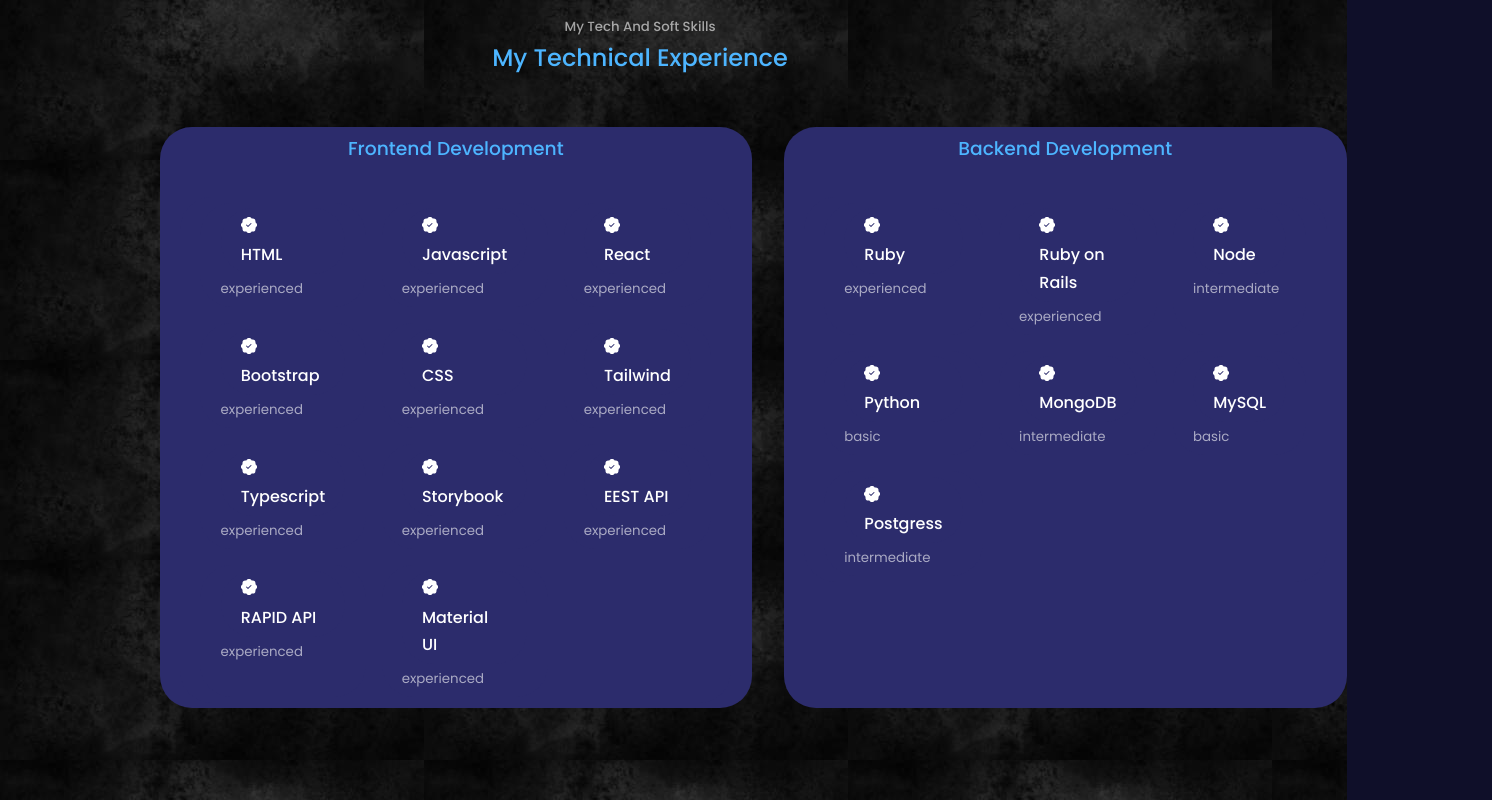
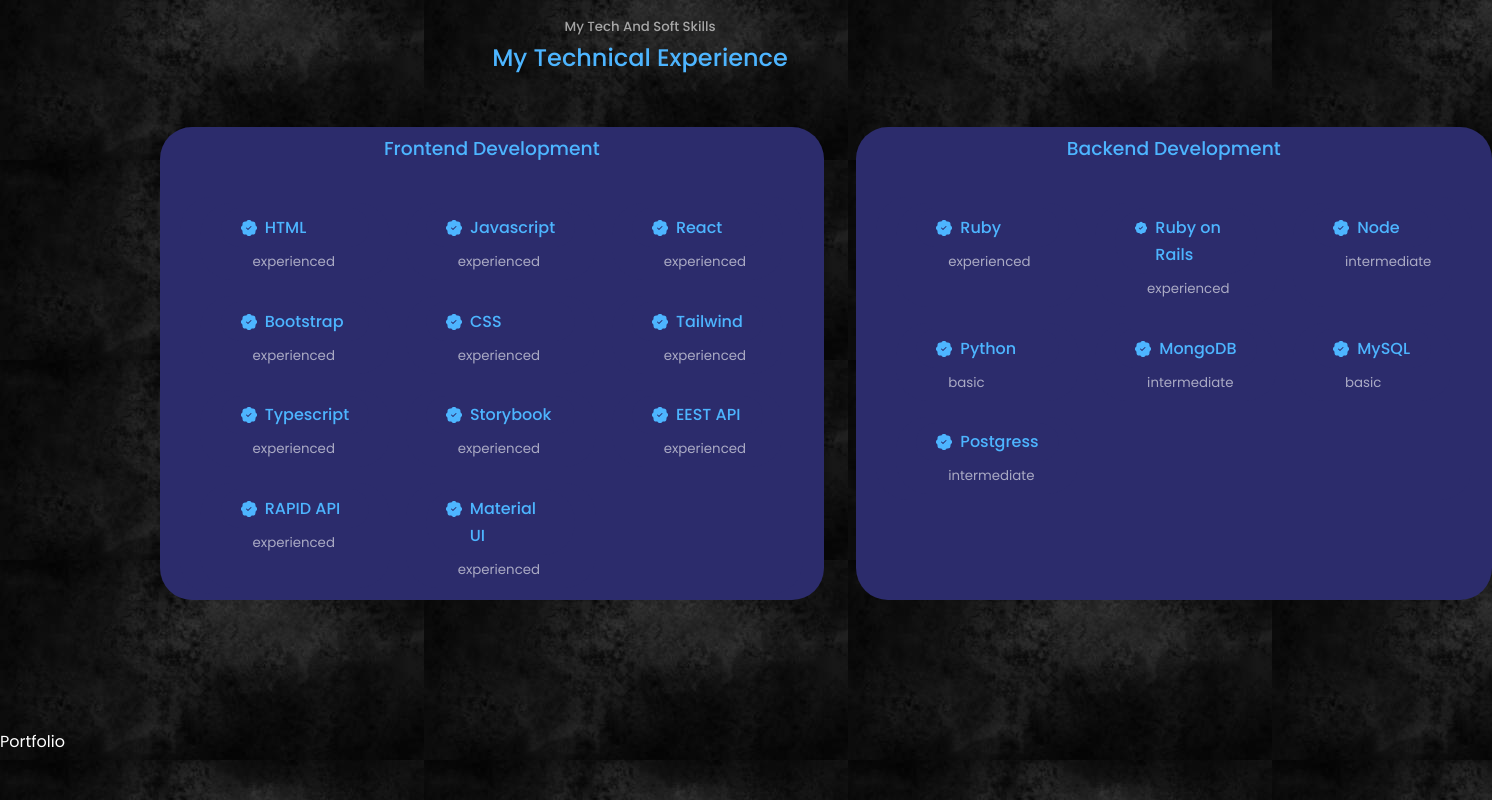
Before and after one commit to fortuneonyeka/react-portfolio, a React (Create React App) app: page /portfolio in a window 1280 px wide. Shown: the part 1840-2640 px from the top of the page, 1492 px wide, since content can reach past the window. Built offline with nearby package versions, Linux system fonts and the light colour scheme.

Commit message:
added flex to icon divs

```diff
--- a/src/Components/experience/Experience.css
+++ b/src/Components/experience/Experience.css
@@ -8,7 +8,8 @@
   background: var(--color-bg-variant);
 
   padding: 0.3rem 1.2rem;
-  /* padding: 0.5rem; */
+  -webkit-box-shadow: 0 0 10px transparent ;
+  box-shadow: 0 0 10px transparent;
   border: 1px solid transparent;
   border-radius: 2rem;
   transition: var(--transition);
@@ -38,3 +39,18 @@
   grid-template-columns: 1fr 1fr 1fr;
   gap: 1rem;
 }
+
+.experience__details-div {
+  display: flex;
+  gap: .5rem;
+  /* margin-top: 16px; */
+  color: var(--color-primary);
+}
+
+.detail-icon {
+  margin-top: 6px;
+}
+
+.text-light {
+  margin-left: 2rem;
+}
```
